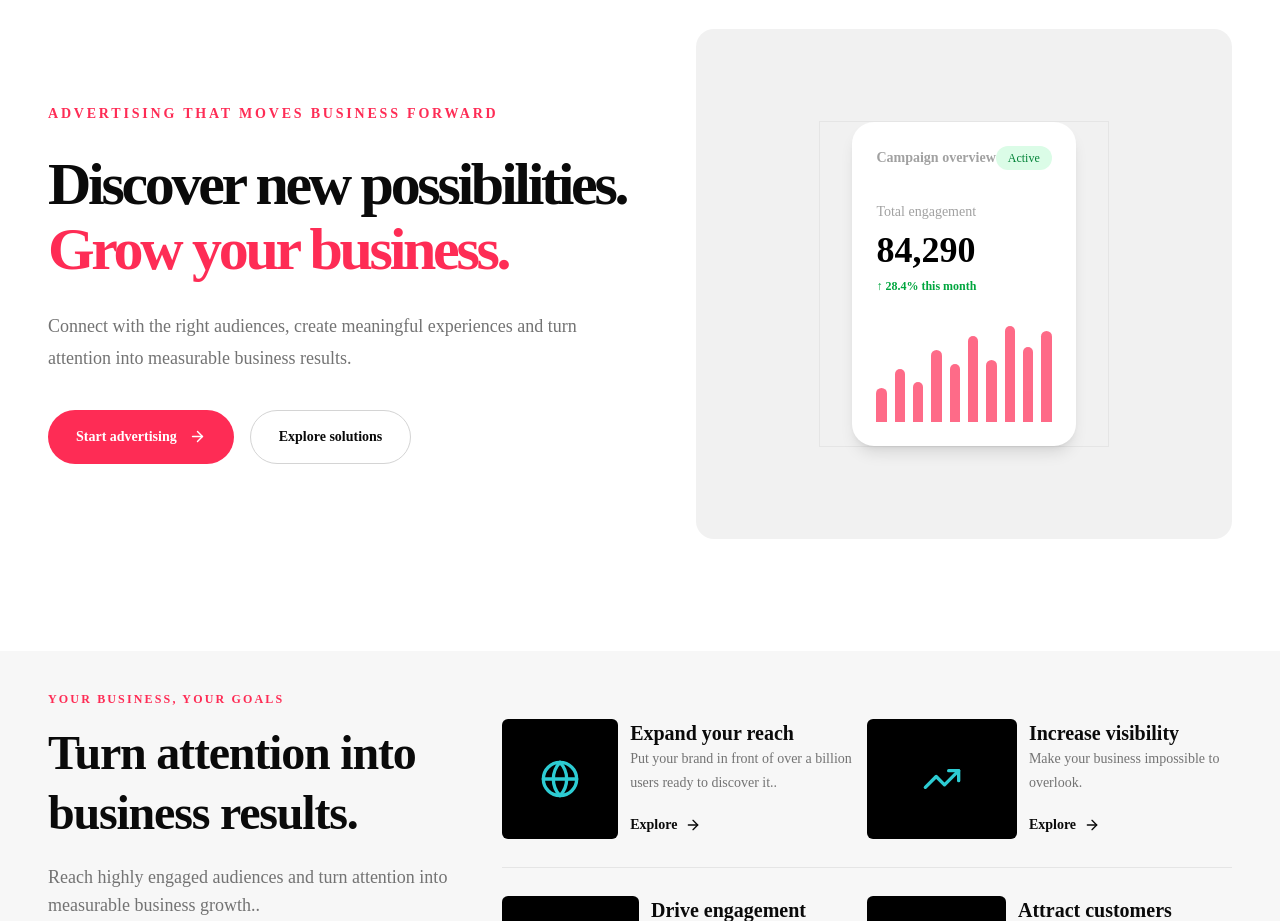
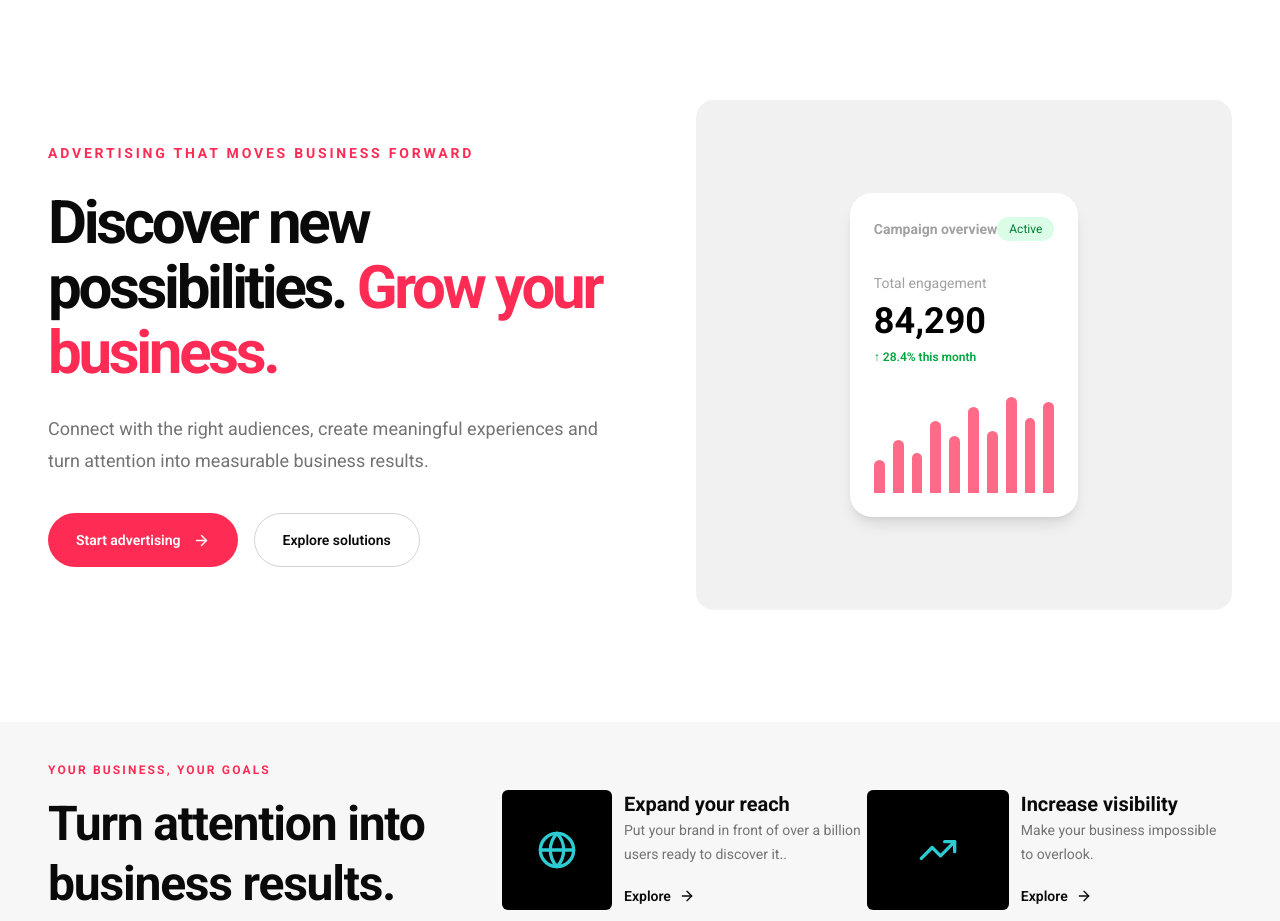
Before and after one commit to sullivanEmerald/ad-network-frontend, a Next.js app: page / in a window 1280 px wide. Shown: the part 880-1801 px from the top of the page. Built offline with nearby package versions, Linux system fonts and the light colour scheme; no server answers.

Commit message:
added-global-font

```diff
--- a/app/globals.css
+++ b/app/globals.css
@@ -83,6 +83,7 @@
   --sidebar-accent-foreground: oklch(0.205 0 0);
   --sidebar-border: oklch(0.922 0 0);
   --sidebar-ring: oklch(0.708 0 0);
+  --font-brand: var(--font-roboto);
 }
 
 .dark {
@@ -126,7 +127,8 @@
 
   body {
     @apply bg-background text-foreground;
-    position: relative
+    position: relative;
+    font-family: var(--font-brand), Arial, sans-serif;
   }
 
   html {
--- a/components/landing/Hero.tsx
+++ b/components/landing/Hero.tsx
@@ -28,7 +28,7 @@ function Hero() {
                     </div>
 
                     <Placeholder className="min-h-[400px] lg:min-h-[510px] flex items-center justify-center">
-                        <div className="w-full border px-8">
+                        <div className="w-full px-8">
                             <div className="rounded-3xl bg-white p-6 text-left shadow-lg">
                                 <div className="mb-8 flex items-center justify-between">
                                     <span className="text-sm font-bold">Campaign overview</span>
```
